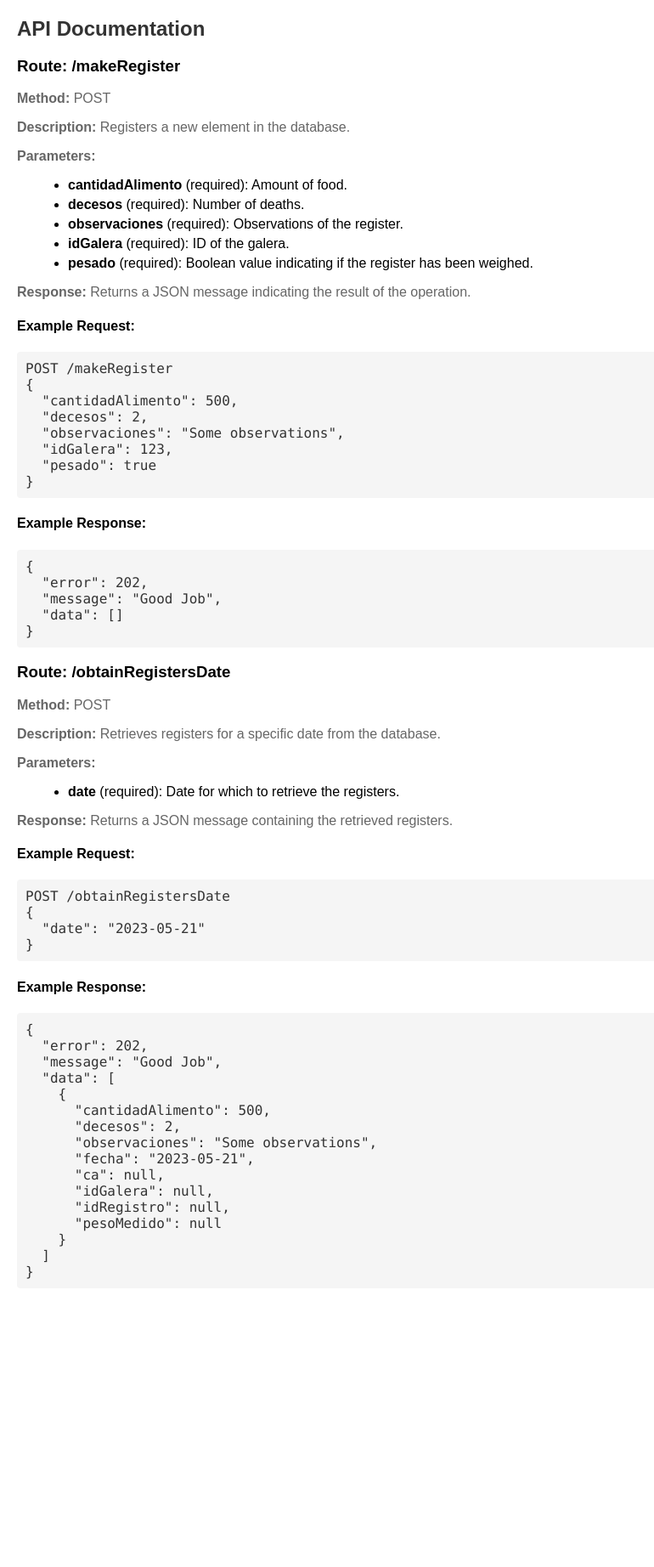
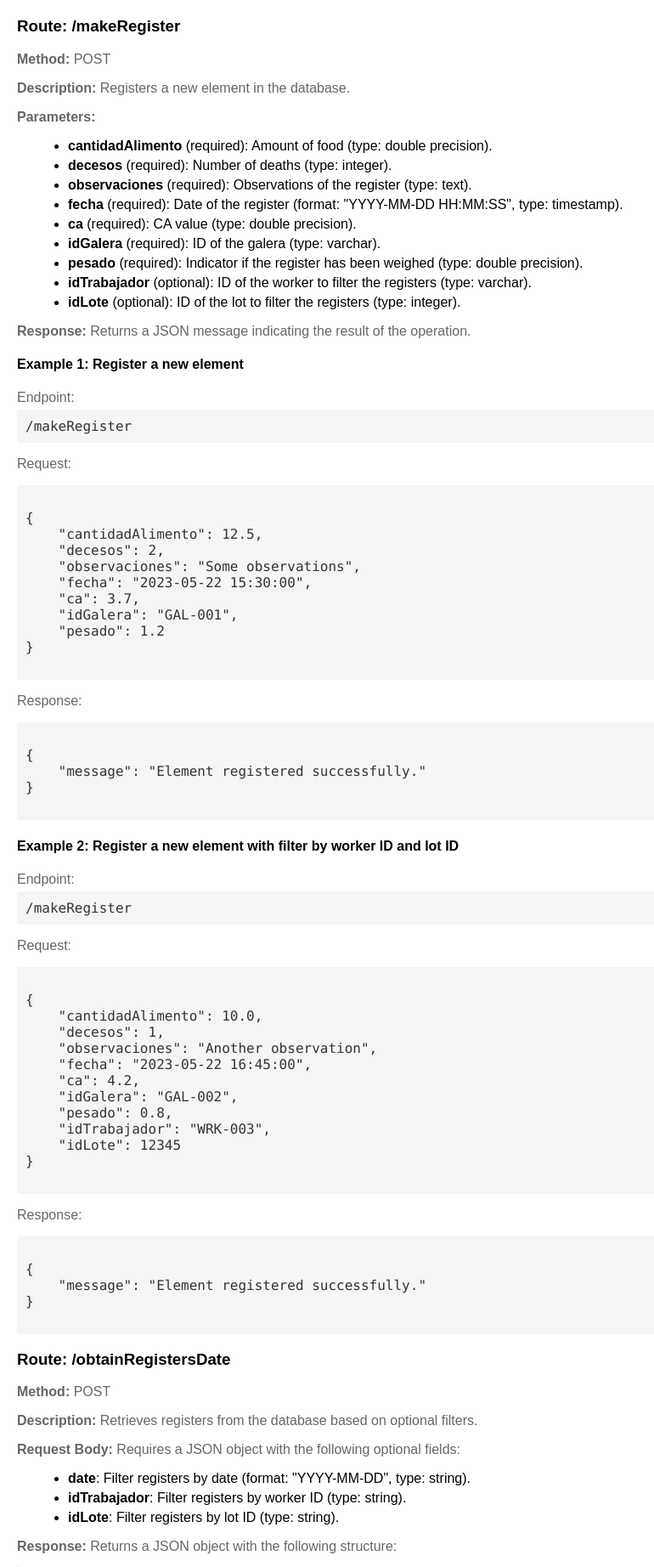
Before and after one commit to Danval-003/MGA_Api, a Flask app: page /registerDoc in a window 1280 px wide. Shown: the top 1844 px of the page at 85% size, without its empty margins (0-770 px from the left). Before the commit the page ends 1505 px from the top, so only its background shows below. Run offline with Flask 3, Linux system fonts and the light colour scheme.

```diff
--- a/templates/registerDoc.html
+++ b/templates/registerDoc.html
@@ -60,85 +60,135 @@
     </style>
 </head>
 <body>
-    <h2>API Documentation</h2>
-
         <h3>Route: /makeRegister</h3>
     <p><strong>Method:</strong> POST</p>
     <p><strong>Description:</strong> Registers a new element in the database.</p>
     <p><strong>Parameters:</strong></p>
     <ul>
-        <li><strong>cantidadAlimento</strong> (required): Amount of food.</li>
-        <li><strong>decesos</strong> (required): Number of deaths.</li>
-        <li><strong>observaciones</strong> (required): Observations of the register.</li>
-        <li><strong>idGalera</strong> (required): ID of the galera.</li>
-        <li><strong>pesado</strong> (required): Boolean value indicating if the register has been weighed.</li>
+        <li><strong>cantidadAlimento</strong> (required): Amount of food (type: double precision).</li>
+        <li><strong>decesos</strong> (required): Number of deaths (type: integer).</li>
+        <li><strong>observaciones</strong> (required): Observations of the register (type: text).</li>
+        <li><strong>fecha</strong> (required): Date of the register (format: "YYYY-MM-DD HH:MM:SS", type: timestamp).</li>
+        <li><strong>ca</strong> (required): CA value (type: double precision).</li>
+        <li><strong>idGalera</strong> (required): ID of the galera (type: varchar).</li>
+        <li><strong>pesado</strong> (required): Indicator if the register has been weighed (type: double precision).</li>
+        <li><strong>idTrabajador</strong> (optional): ID of the worker to filter the registers (type: varchar).</li>
+        <li><strong>idLote</strong> (optional): ID of the lot to filter the registers (type: integer).</li>
     </ul>
     <p><strong>Response:</strong> Returns a JSON message indicating the result of the operation.</p>
 
+    <!-- Ejemplo 1 -->
     <div class="example-section">
-        <h4>Example Request:</h4>
-        <code>
-            POST /makeRegister<br>
-            {<br>
-            &nbsp;&nbsp;"cantidadAlimento": 500,<br>
-            &nbsp;&nbsp;"decesos": 2,<br>
-            &nbsp;&nbsp;"observaciones": "Some observations",<br>
-            &nbsp;&nbsp;"idGalera": 123,<br>
-            &nbsp;&nbsp;"pesado": true<br>
+        <h4>Example 1: Register a new element</h4>
+        <p>Endpoint: <code>/makeRegister</code></p>
+        <p>Request:</p>
+        <pre><code>
+{
+    "cantidadAlimento": 12.5,
+    "decesos": 2,
+    "observaciones": "Some observations",
+    "fecha": "2023-05-22 15:30:00",
+    "ca": 3.7,
+    "idGalera": "GAL-001",
+    "pesado": 1.2
 }
-        </code>
+        </code></pre>
+        <p>Response:</p>
+        <pre><code>
+{
+    "message": "Element registered successfully."
+}
+        </code></pre>
     </div>
 
-    <div class="response-section">
-        <h4>Example Response:</h4>
-        <code>
-            {<br>
-            &nbsp;&nbsp;"error": 202,<br>
-            &nbsp;&nbsp;"message": "Good Job",<br>
-            &nbsp;&nbsp;"data": []<br>
+    <!-- Ejemplo 2 -->
+    <div class="example-section">
+        <h4>Example 2: Register a new element with filter by worker ID and lot ID</h4>
+        <p>Endpoint: <code>/makeRegister</code></p>
+        <p>Request:</p>
+        <pre><code>
+{
+    "cantidadAlimento": 10.0,
+    "decesos": 1,
+    "observaciones": "Another observation",
+    "fecha": "2023-05-22 16:45:00",
+    "ca": 4.2,
+    "idGalera": "GAL-002",
+    "pesado": 0.8,
+    "idTrabajador": "WRK-003",
+    "idLote": 12345
 }
-        </code>
+        </code></pre>
+        <p>Response:</p>
+        <pre><code>
+{
+    "message": "Element registered successfully."
+}
+        </code></pre>
     </div>
 
 <h3>Route: /obtainRegistersDate</h3>
 <p><strong>Method:</strong> POST</p>
-    <p><strong>Description:</strong> Retrieves registers for a specific date from the database.</p>
-    <p><strong>Parameters:</strong></p>
+<p><strong>Description:</strong> Retrieves registers from the database based on optional filters.</p>
+<p><strong>Request Body:</strong> Requires a JSON object with the following optional fields:</p>
 <ul>
-        <li><strong>date</strong> (required): Date for which to retrieve the registers.</li>
+    <li><strong>date</strong>: Filter registers by date (format: "YYYY-MM-DD", type: string).</li>
+    <li><strong>idTrabajador</strong>: Filter registers by worker ID (type: string).</li>
+    <li><strong>idLote</strong>: Filter registers by lot ID (type: string).</li>
 </ul>
-    <p><strong>Response:</strong> Returns a JSON message containing the retrieved registers.</p>
+<p><strong>Response:</strong> Returns a JSON object with the following structure:</p>
+<pre><code>
+{
+    "error": 202,
+    "message": "Good Job",
+    "data": [
+        {
+            "cantidadAlimento": 12.5,
+            "decesos": 2,
+            "observaciones": "Some observations",
+            "fecha": "2023-05-22 15:30:00",
+            "ca": 3.7,
+            "idGalera": "GAL-001",
+            "idRegistro": 1,
+            "pesoMedido": 1.2
+        },
+        {
+            "cantidadAlimento": 10.0,
+            "decesos": 1,
+            "observaciones": "Another observation",
+            "fecha": "2023-05-22 16:45:00",
+            "ca": 4.2,
+            "idGalera": "GAL-002",
+            "idRegistro": 2,
+            "pesoMedido": 0.8
+        },
+        ...
+    ]
+}
+</code></pre>
 
-    <div class="example-section">
-        <h4>Example Request:</h4>
-        <code>
-            POST /obtainRegistersDate<br>
-            {<br>
-            &nbsp;&nbsp;"date": "2023-05-21"<br>
+<h3>Route: /obtainTrabajadores</h3>
+<p><strong>Method:</strong> GET</p>
+<p><strong>Description:</strong> Retrieves information about workers from the database.</p>
+<p><strong>Response:</strong> Returns a JSON object with the following structure:</p>
+<pre><code>
+{
+    "error": 202,
+    "message": "Good Job",
+    "data": [
+        {
+            "idTrabajador": "TRAB-001",
+            "nombre": "John Doe"
+        },
+        {
+            "idTrabajador": "TRAB-002",
+            "nombre": "Jane Smith"
+        },
+        ...
+    ]
 }
-        </code>
-    </div>
+</code></pre>
 
-    <div class="response-section">
-        <h4>Example Response:</h4>
-        <code>
-            {<br>
-            &nbsp;&nbsp;"error": 202,<br>
-            &nbsp;&nbsp;"message": "Good Job",<br>
-            &nbsp;&nbsp;"data": [<br>
-            &nbsp;&nbsp;&nbsp;&nbsp;{<br>
-            &nbsp;&nbsp;&nbsp;&nbsp;&nbsp;&nbsp;"cantidadAlimento": 500,<br>
-            &nbsp;&nbsp;&nbsp;&nbsp;&nbsp;&nbsp;"decesos": 2,<br>
-            &nbsp;&nbsp;&nbsp;&nbsp;&nbsp;&nbsp;"observaciones": "Some observations",<br>
-            &nbsp;&nbsp;&nbsp;&nbsp;&nbsp;&nbsp;"fecha": "2023-05-21",<br>
-            &nbsp;&nbsp;&nbsp;&nbsp;&nbsp;&nbsp;"ca": null,<br>
-            &nbsp;&nbsp;&nbsp;&nbsp;&nbsp;&nbsp;"idGalera": null,<br>
-            &nbsp;&nbsp;&nbsp;&nbsp;&nbsp;&nbsp;"idRegistro": null,<br>
-            &nbsp;&nbsp;&nbsp;&nbsp;&nbsp;&nbsp;"pesoMedido": null<br>
-            &nbsp;&nbsp;&nbsp;&nbsp;}<br>
-            &nbsp;&nbsp;]<br>
-            }
-        </code>
-    </div>
+
 </body>
 </html>
```
Also changed, not shown: extensions/hashPassword.py (added, +13 -0 lines), methodsPostgres/login.py (added, +9 -0 lines), methodsPostgres/register.py (+28 -4 lines), routers/registerRoute.py (+18 -5 lines). Lines whose indentation alone changed are shown as unchanged.
